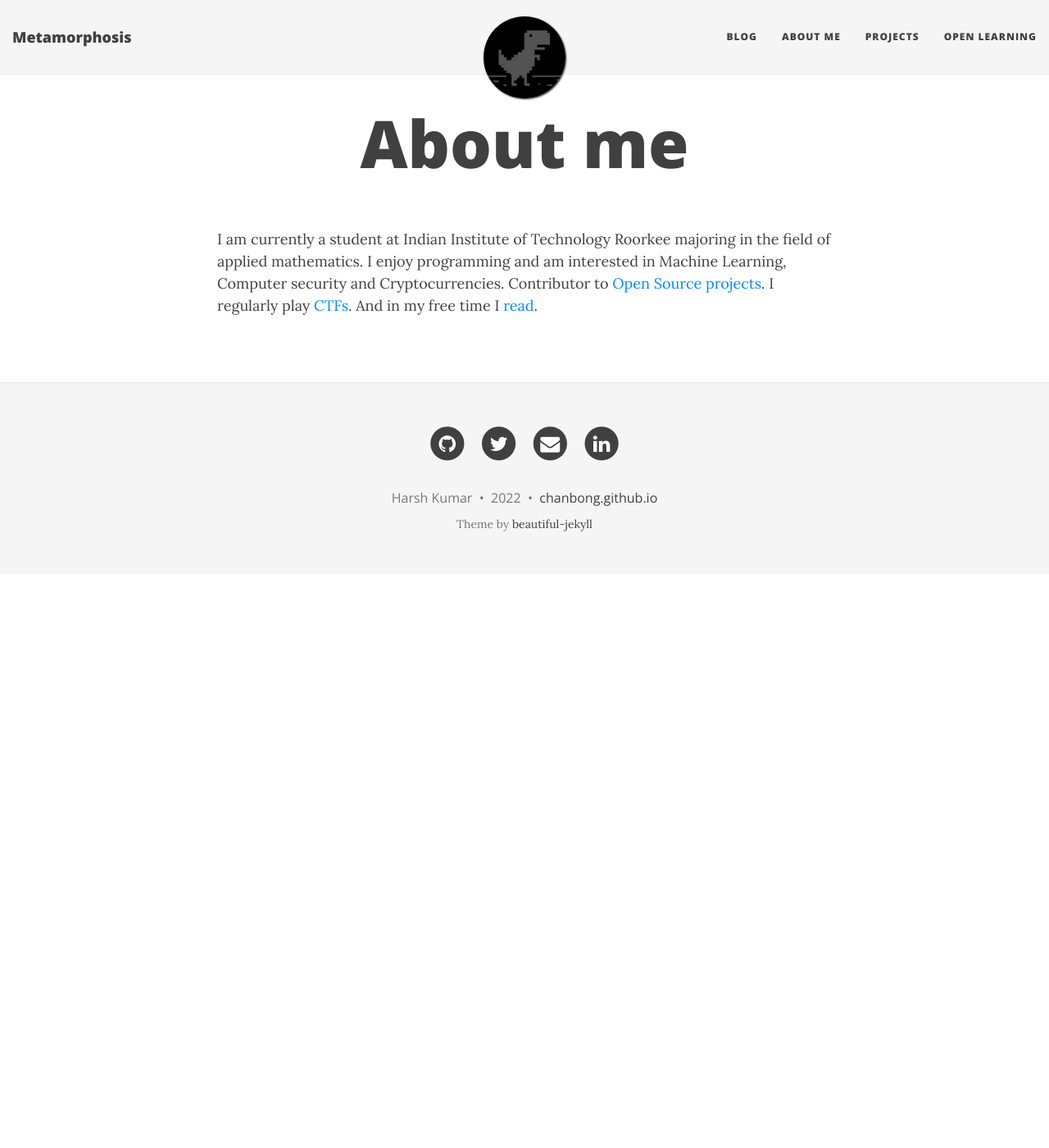
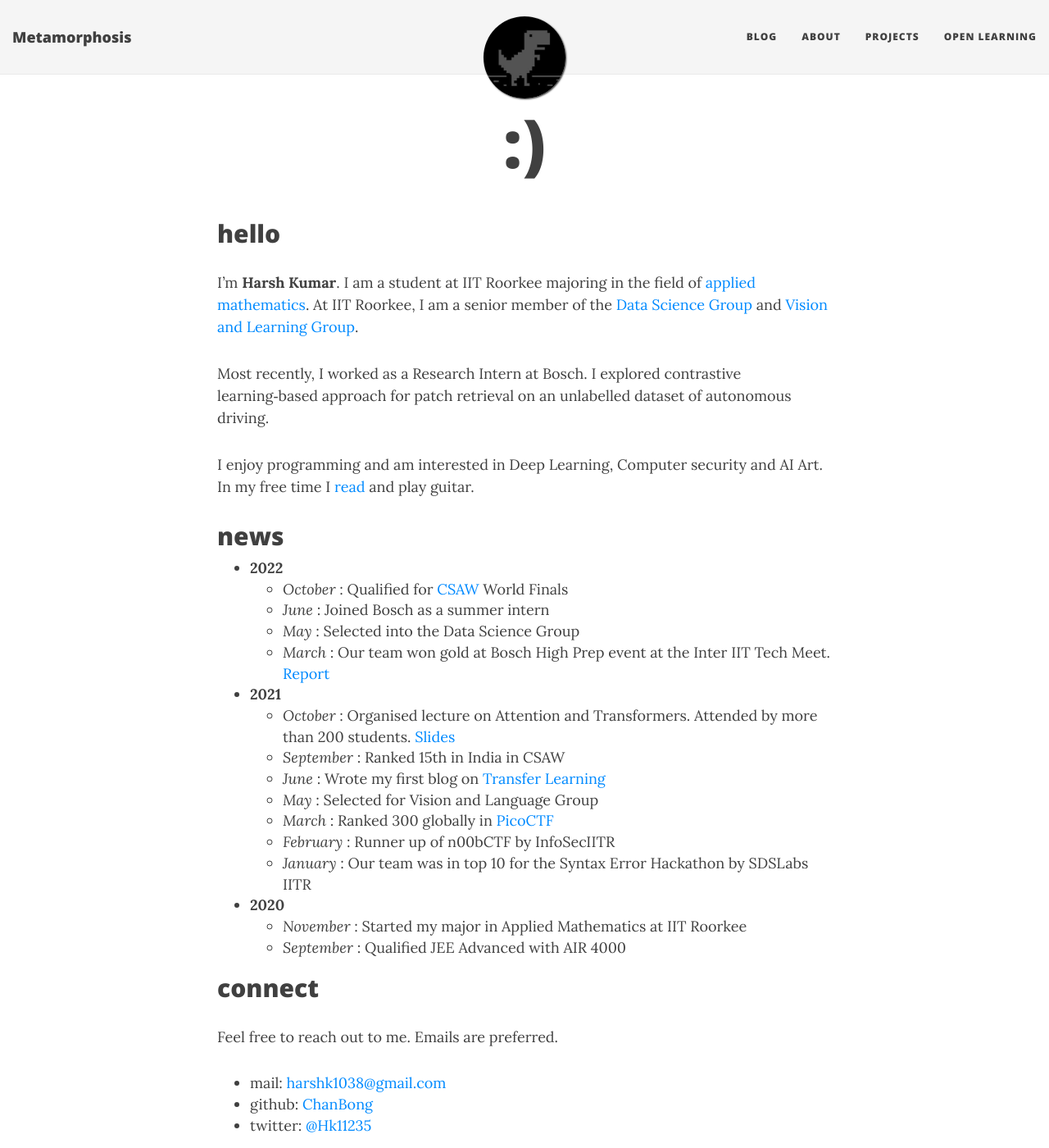
Before and after one commit to ChanBong/chanbong.github.io, a Jekyll site: the page built from aboutme.md, in a window 1280 px wide and 1400 px high. Shown: the whole window at 82% size. Built offline with Jekyll 4.4.1, drawn with Linux system fonts in a browser that asks for light colours; nearby versions of some CDN libraries.

Commit message:
Update about me

```diff
--- a/_config.yml
+++ b/_config.yml
@@ -24,7 +24,7 @@ description: Explore. Learn. Blog. Repeat!
 # List of links in the navigation bar
 navbar-links:
   Blog: ""
-  About Me: "aboutme"
+  About: "aboutme"
   Projects: "projects"
   Open Learning: "openlearning"
 nav-search: search
--- a/aboutme.md
+++ b/aboutme.md
@@ -1,9 +1,40 @@
 ---
 layout: page
-title: About me
+title: :)
 subtitle:
 ---
 
-I am currently a student at Indian Institute of Technology Roorkee majoring in the field of applied mathematics.
-I enjoy programming and am interested in Machine Learning, Computer security and Cryptocurrencies. Contributor to [Open Source projects](https://github.com/ChanBong).
-I regularly play [CTFs](#). And in my free time I [read](https://www.goodreads.com/user/show/58173544-harsh-kumar).
+## hello
+
+I’m **Harsh Kumar**. I am a student at IIT Roorkee majoring in the field of [applied mathematics](https://ma.iitr.ac.in/). At IIT Roorkee, I am a senior member of the [Data Science Group](https://dsgiitr.com/) and [Vision and Learning Group](https://vlgiitr.github.io/).
+
+Most recently, I worked as a Research Intern at Bosch. I explored contrastive learning‑based approach for patch retrieval on an unlabelled dataset of autonomous driving.
+
+I enjoy programming and am interested in Deep Learning, Computer security and AI Art. In my free time I [read](https://www.goodreads.com/user/show/58173544-harsh-kumar) and play guitar.
+
+## news
+
+- **2022**
+    - _October_ : Qualified for [CSAW](https://www.csaw.io/esc) World Finals
+    - _June_ : Joined Bosch as a summer intern
+    - _May_ : Selected into the Data Science Group
+    - _March_ : Our team won gold at Bosch High Prep event at the Inter IIT Tech Meet. [Report](https://github.com/dsgiitr/BOSCH-MODEL-EXTRACTION-ATTACK-FOR-VIDEO-CLASSIFICATION/blob/master/Documentation/report_final.pdf)
+- **2021**
+    - _October_ : Organised lecture on Attention and Transformers. Attended by more than 200 students. [Slides](https://docs.google.com/presentation/d/1p-A5TRKe2YJTkaA6O8wUMNlyHJDYsRrC8Suihuy-HWs/edit?usp=sharing)
+    - _September_ : Ranked 15th in India in CSAW
+    - _June_ : Wrote my first blog on [Transfer Learning](https://chanbong.github.io/2021/06/01/transfer_learning.html)
+    - _May_ : Selected for Vision and Language Group
+    - _March_ : Ranked 300 globally in [PicoCTF](https://picoctf.org/)
+    - _February_ : Runner up of n00bCTF by InfoSecIITR
+    - _January_ : Our team was in top 10 for the Syntax Error Hackathon by SDSLabs IITR
+- **2020**
+    - _November_ : Started my major in Applied Mathematics at IIT Roorkee
+    - _September_ : Qualified JEE Advanced with AIR 4000
+
+## connect
+
+Feel free to reach out to me. Emails are preferred.
+
+- mail: [harshk1038@gmail.com](harshk1038@gmail.com)
+- github: [ChanBong](https://github.com/ChanBong/)
+- twitter: [@Hk11235](https://twitter.com/Hk11235)
--- a/css/main.css
+++ b/css/main.css
@@ -677,20 +677,21 @@ table tr td :last-child {
 /* --- Code blocks --- */
 
 pre {
-  font-size: 16px;
+  font-size: 14px;
+  font-family: Consolas, "Liberation Mono", Menlo, Courier, monospace;
   line-height: 1.5em;
 }
 pre code {
   white-space: pre;
 }
-pre.highlight, .highlight > pre, td.code pre {
+/* pre.highlight, .highlight > pre, td.code pre {
   background: #FAFAFA;
   background-image: linear-gradient(#F9F9F9 50%, #FDFDFD 50%);
   background-repeat: repeat;
   background-size: 3em 3em;
   background-position: 0px 10px;
   border-left: 7px solid #444;
-}
+} */
 code table, code table td, code table th, code table tbody, code table tr,
 td.gutter pre {
   padding: 0;
```
Also changed, not shown: _posts/unpublished/Writing_ECC.md (renamed from _posts/2022/2022-12-17-Writing_ECC.md).
